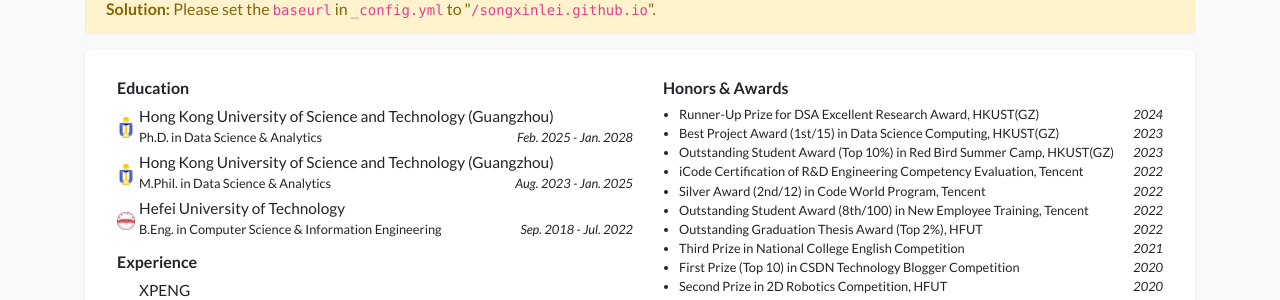
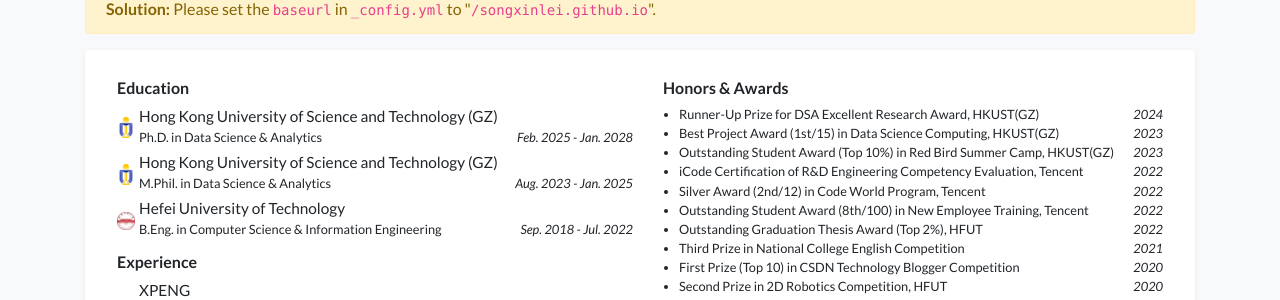
Before and after one commit to thunderlrr/songxinlei.github.io, a Jekyll site: the page built from index.html, in a window 1280 px wide and 900 px high. Shown: the part 425-725 px from the top of the window. Built offline with Jekyll 4.4.1, drawn with Linux system fonts in a browser that asks for light colours; a style sheet for code colours, icons or effects is not loaded.

Commit message:
update profile

```diff
--- a/_data/profile.yml
+++ b/_data/profile.yml
@@ -32,11 +32,11 @@
   I'm siru. Welcome to my homepage~
 
 education:
-- name: Hong Kong University of Science and Technology (Guangzhou)
+- name: Hong Kong University of Science and Technology (GZ)
   logo: /assets/images/badges/HKUST_GZ.png
   position: Ph.D. in Data Science & Analytics
   date: Feb. 2025 - Jan. 2028
-- name: Hong Kong University of Science and Technology (Guangzhou)
+- name: Hong Kong University of Science and Technology (GZ)
   logo: /assets/images/badges/HKUST_GZ.png
   position: M.Phil. in Data Science & Analytics
   date: Aug. 2023 - Jan. 2025
```
